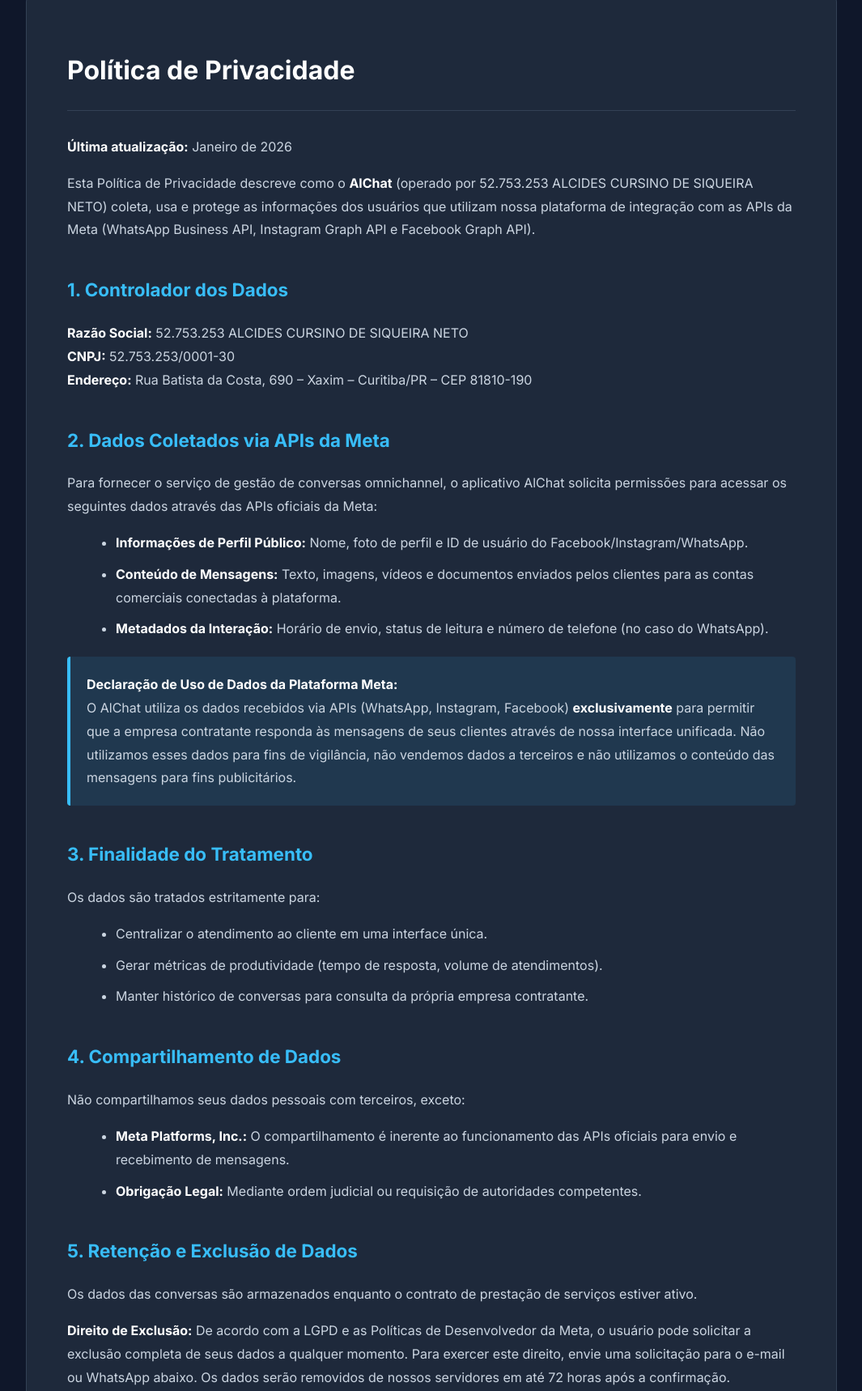
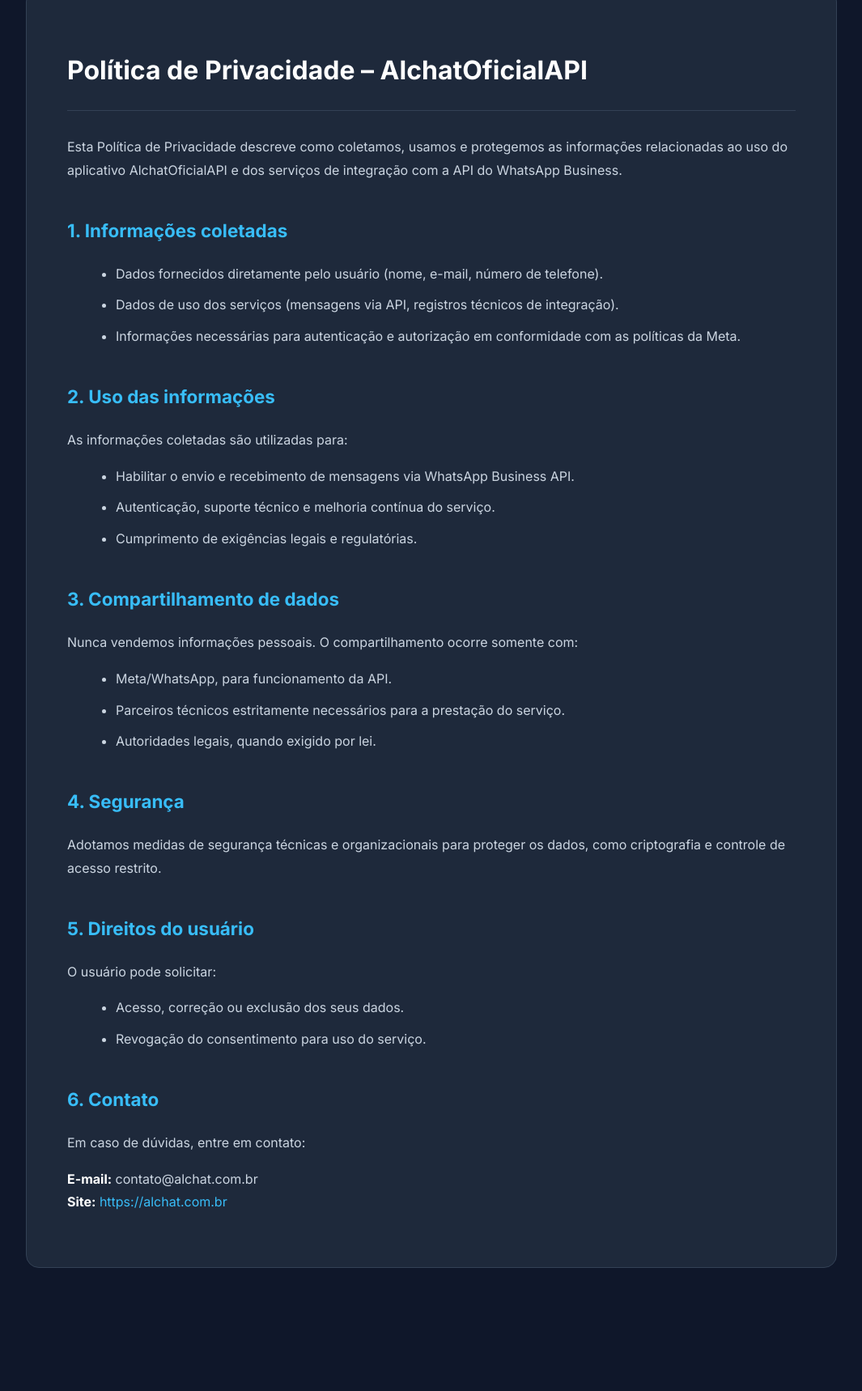
Before and after one commit to alcidesgithub/lp-alchat, a plain HTML site: page politica-de-privacidade.html in a window 1280 px wide. Shown: the part 62-1780 px from the top of the page at 81% size, without its empty margins (107-1172 px from the left). After the commit the page ends 1676 px from the top, so only its background shows below. Drawn offline with Linux system fonts and the light colour scheme.

Commit message:
Update privacy policy for AlchatOficialAPI

```diff
--- a/politica-de-privacidade.html
+++ b/politica-de-privacidade.html
@@ -1,86 +1,125 @@
 <!DOCTYPE html>
 <html lang="pt-BR">
+
 <head>
     <meta charset="UTF-8">
     <meta name="viewport" content="width=device-width, initial-scale=1.0">
-<title>Política de Privacidade – AlChat</title>
+    <title>Política de Privacidade – AlchatOficialAPI</title>
     <link href="https://fonts.googleapis.com/css2?family=Inter:wght@300;400;600;700&display=swap" rel="stylesheet">
     <style>
-    body { font-family: 'Inter', sans-serif; background: #0f172a; color: #cbd5e1; line-height: 1.8; padding: 40px 20px; }
-    .container { max-width: 900px; margin: auto; background: #1e293b; padding: 50px; border-radius: 16px; border: 1px solid #334155; }
-    h1 { color: #fff; border-bottom: 1px solid #334155; padding-bottom: 20px; margin-bottom: 30px; font-size: 2rem; }
-    h2 { color: #38bdf8; margin-top: 40px; font-size: 1.4rem; }
-    strong { color: #fff; }
-    ul { margin-left: 20px; margin-bottom: 20px; }
-    li { margin-bottom: 10px; }
-    a { color: #38bdf8; text-decoration: none; }
-    .meta-compliance { background: rgba(56, 189, 248, 0.1); border-left: 4px solid #38bdf8; padding: 20px; margin: 20px 0; border-radius: 4px; }
+        body {
+            font-family: 'Inter', sans-serif;
+            background: #0f172a;
+            color: #cbd5e1;
+            line-height: 1.8;
+            padding: 40px 20px;
+        }
+
+        .container {
+            max-width: 900px;
+            margin: auto;
+            background: #1e293b;
+            padding: 50px;
+            border-radius: 16px;
+            border: 1px solid #334155;
+        }
+
+        h1 {
+            color: #fff;
+            border-bottom: 1px solid #334155;
+            padding-bottom: 20px;
+            margin-bottom: 30px;
+            font-size: 2rem;
+        }
+
+        h2 {
+            color: #38bdf8;
+            margin-top: 40px;
+            font-size: 1.4rem;
+        }
+
+        strong {
+            color: #fff;
+        }
+
+        ul {
+            margin-left: 20px;
+            margin-bottom: 20px;
+        }
+
+        li {
+            margin-bottom: 10px;
+        }
+
+        a {
+            color: #38bdf8;
+            text-decoration: none;
+        }
+
+        .meta-compliance {
+            background: rgba(56, 189, 248, 0.1);
+            border-left: 4px solid #38bdf8;
+            padding: 20px;
+            margin: 20px 0;
+            border-radius: 4px;
+        }
     </style>
 </head>
+
 <body>
 
     <div class="container">
-    <h1>Política de Privacidade</h1>
-    <p><strong>Última atualização:</strong> Janeiro de 2026</p>
+        <h1>Política de Privacidade – AlchatOficialAPI</h1>
 
         <p>
-        Esta Política de Privacidade descreve como o <strong>AlChat</strong> (operado por 52.753.253 ALCIDES CURSINO DE SIQUEIRA NETO) coleta, usa e protege as informações dos usuários que utilizam nossa plataforma de integração com as APIs da Meta (WhatsApp Business API, Instagram Graph API e Facebook Graph API).
+            Esta Política de Privacidade descreve como coletamos, usamos e protegemos as informações relacionadas ao uso
+            do aplicativo AlchatOficialAPI e dos serviços de integração com a API do WhatsApp Business.
         </p>
 
-    <h2>1. Controlador dos Dados</h2>
+        <h2>1. Informações coletadas</h2>
+        <ul>
+            <li>Dados fornecidos diretamente pelo usuário (nome, e-mail, número de telefone).</li>
+            <li>Dados de uso dos serviços (mensagens via API, registros técnicos de integração).</li>
+            <li>Informações necessárias para autenticação e autorização em conformidade com as políticas da Meta.</li>
+        </ul>
+
+        <h2>2. Uso das informações</h2>
+        <p>As informações coletadas são utilizadas para:</p>
+        <ul>
+            <li>Habilitar o envio e recebimento de mensagens via WhatsApp Business API.</li>
+            <li>Autenticação, suporte técnico e melhoria contínua do serviço.</li>
+            <li>Cumprimento de exigências legais e regulatórias.</li>
+        </ul>
+
+        <h2>3. Compartilhamento de dados</h2>
+        <p>Nunca vendemos informações pessoais. O compartilhamento ocorre somente com:</p>
+        <ul>
+            <li>Meta/WhatsApp, para funcionamento da API.</li>
+            <li>Parceiros técnicos estritamente necessários para a prestação do serviço.</li>
+            <li>Autoridades legais, quando exigido por lei.</li>
+        </ul>
+
+        <h2>4. Segurança</h2>
         <p>
-        <strong>Razão Social:</strong> 52.753.253 ALCIDES CURSINO DE SIQUEIRA NETO<br>
-        <strong>CNPJ:</strong> 52.753.253/0001-30<br>
-        <strong>Endereço:</strong> Rua Batista da Costa, 690 – Xaxim – Curitiba/PR – CEP 81810-190
+            Adotamos medidas de segurança técnicas e organizacionais para proteger os dados, como criptografia e
+            controle de acesso restrito.
         </p>
 
-    <h2>2. Dados Coletados via APIs da Meta</h2>
-    <p>Para fornecer o serviço de gestão de conversas omnichannel, o aplicativo AlChat solicita permissões para acessar os seguintes dados através das APIs oficiais da Meta:</p>
+        <h2>5. Direitos do usuário</h2>
+        <p>O usuário pode solicitar:</p>
         <ul>
-        <li><strong>Informações de Perfil Público:</strong> Nome, foto de perfil e ID de usuário do Facebook/Instagram/WhatsApp.</li>
-        <li><strong>Conteúdo de Mensagens:</strong> Texto, imagens, vídeos e documentos enviados pelos clientes para as contas comerciais conectadas à plataforma.</li>
-        <li><strong>Metadados da Interação:</strong> Horário de envio, status de leitura e número de telefone (no caso do WhatsApp).</li>
+            <li>Acesso, correção ou exclusão dos seus dados.</li>
+            <li>Revogação do consentimento para uso do serviço.</li>
         </ul>
 
-    <div class="meta-compliance">
-        <strong>Declaração de Uso de Dados da Plataforma Meta:</strong><br>
-        O AlChat utiliza os dados recebidos via APIs (WhatsApp, Instagram, Facebook) <strong>exclusivamente</strong> para permitir que a empresa contratante responda às mensagens de seus clientes através de nossa interface unificada. Não utilizamos esses dados para fins de vigilância, não vendemos dados a terceiros e não utilizamos o conteúdo das mensagens para fins publicitários.
-    </div>
-
-    <h2>3. Finalidade do Tratamento</h2>
-    <p>Os dados são tratados estritamente para:</p>
-    <ul>
-        <li>Centralizar o atendimento ao cliente em uma interface única.</li>
-        <li>Gerar métricas de produtividade (tempo de resposta, volume de atendimentos).</li>
-        <li>Manter histórico de conversas para consulta da própria empresa contratante.</li>
-    </ul>
-
-    <h2>4. Compartilhamento de Dados</h2>
-    <p>Não compartilhamos seus dados pessoais com terceiros, exceto:</p>
-    <ul>
-        <li><strong>Meta Platforms, Inc.:</strong> O compartilhamento é inerente ao funcionamento das APIs oficiais para envio e recebimento de mensagens.</li>
-        <li><strong>Obrigação Legal:</strong> Mediante ordem judicial ou requisição de autoridades competentes.</li>
-    </ul>
-
-    <h2>5. Retenção e Exclusão de Dados</h2>
+        <h2>6. Contato</h2>
+        <p>Em caso de dúvidas, entre em contato:</p>
         <p>
-        Os dados das conversas são armazenados enquanto o contrato de prestação de serviços estiver ativo.
-    </p>
-    <p>
-        <strong>Direito de Exclusão:</strong> De acordo com a LGPD e as Políticas de Desenvolvedor da Meta, o usuário pode solicitar a exclusão completa de seus dados a qualquer momento. Para exercer este direito, envie uma solicitação para o e-mail ou WhatsApp abaixo. Os dados serão removidos de nossos servidores em até 72 horas após a confirmação.
-    </p>
-
-    <h2>6. Segurança</h2>
-    <p>
-        Utilizamos criptografia em trânsito (HTTPS/TLS) para toda a comunicação entre nossos servidores e as APIs da Meta, além de controles de acesso rigorosos em nosso banco de dados.
-    </p>
-
-    <h2>7. Contato do Encarregado de Dados</h2>
-    <p>Para dúvidas sobre privacidade ou solicitações de exclusão de dados:</p>
-    <p>
-        <strong>WhatsApp:</strong> (41) 99921-7773<br>
+            <strong>E-mail:</strong> contato@alchat.com.br<br>
+            <strong>Site:</strong> <a href="https://alchat.com.br" target="_blank">https://alchat.com.br</a>
         </p>
     </div>
 
 </body>
+
 </html>
```
Lines whose indentation alone changed are shown as unchanged.
